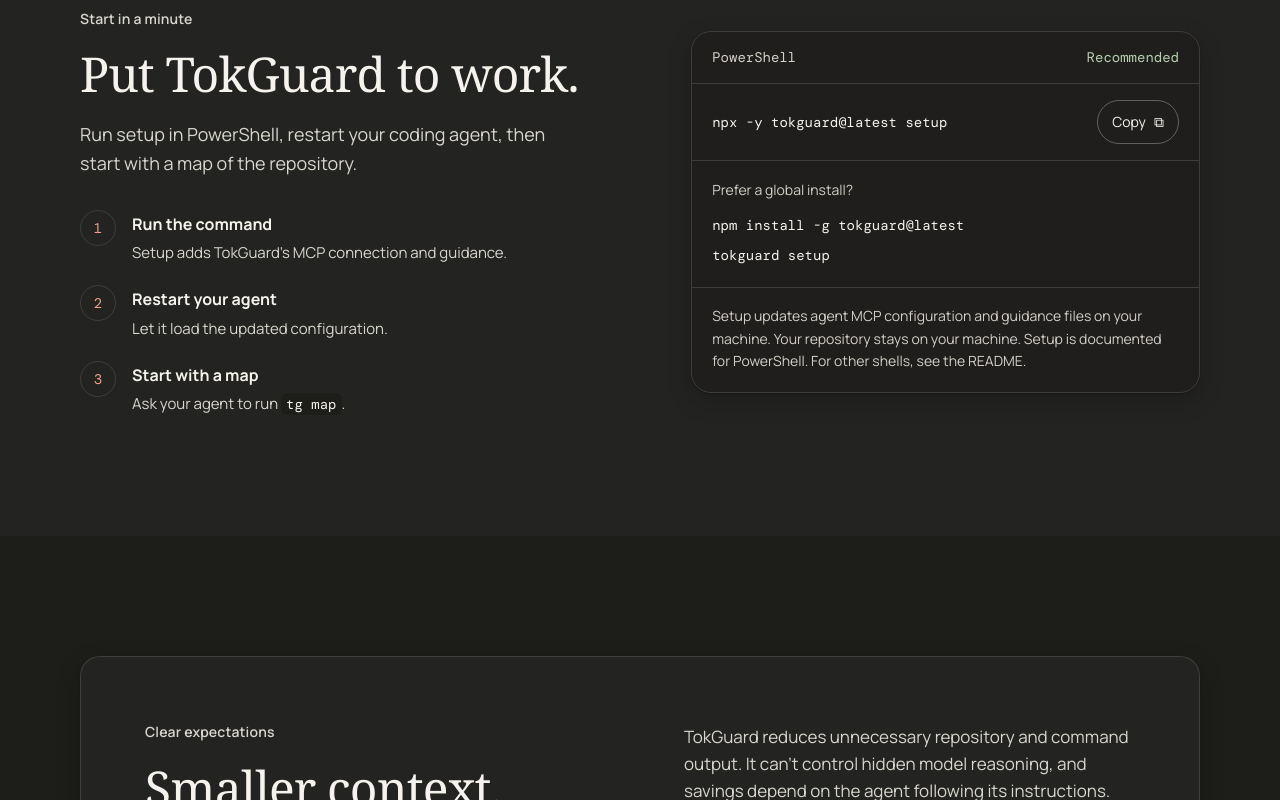
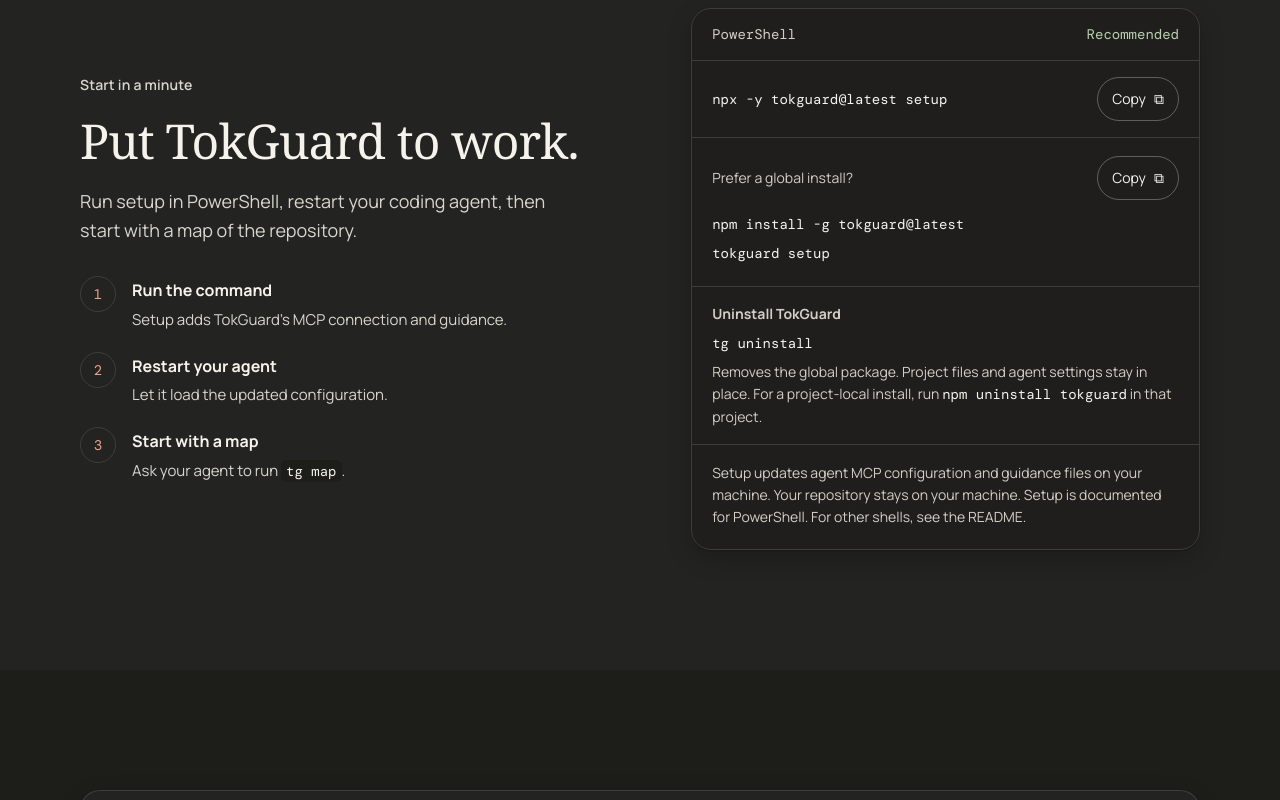
Before and after one commit to Sarthak-madan334/tokguard, a Next.js app in the folder website/: page / in a window 1280 px wide. Shown: the part 6760-7560 px from the top of the page. Built offline with nearby package versions, Linux system fonts and the light colour scheme.

Commit message:
Add website uninstall instructions

```diff
--- a/website/src/app/globals.css
+++ b/website/src/app/globals.css
@@ -229,8 +229,14 @@ code { overflow-wrap: anywhere; }
 .copy-button { display: inline-flex; min-height: 44px; flex: 0 0 auto; align-items: center; gap: 8px; border: 1px solid rgba(245,244,238,.3); border-radius: var(--pill); padding: 8px 14px; background: transparent; color: var(--code-text); cursor: pointer; font-size: 14px; }
 .copy-button:hover { background: rgba(245,244,238,.1); }
 .global-install { border-top: 1px solid rgba(245,244,238,.14); padding: 18px 20px; }
-.global-install p { margin-bottom: 9px; color: #D2CFC6; font-size: 14px; }
+.global-install-head { display: flex; align-items: center; justify-content: space-between; gap: 12px; margin-bottom: 9px; }
+.global-install p { margin: 0; color: #D2CFC6; font-size: 14px; }
 .global-install code { display: inline-block; margin: 3px 0; color: var(--code-text); font-size: 14px; }
+.uninstall-info { display: grid; gap: 7px; border-top: 1px solid rgba(245,244,238,.14); padding: 16px 20px; }
+.uninstall-info > p { margin: 0; color: #D2CFC6; font-size: 14px; font-weight: 700; }
+.uninstall-info > code { width: max-content; color: var(--code-text); font-size: 14px; }
+.uninstall-info > span { color: #D2CFC6; font-size: 14px; line-height: 1.55; }
+.uninstall-info > span code { color: var(--code-text); font-size: 14px; }
 .install-note { margin: 0; border-top: 1px solid rgba(245,244,238,.14); padding: 17px 20px 20px; color: #D2CFC6; font-size: 14px; }
 
 .limits-section { background: var(--surface-2); }
--- a/website/src/app/page.tsx
+++ b/website/src/app/page.tsx
@@ -206,7 +206,11 @@ export default function Home() {
             <div className="install-panel reveal">
               <div className="install-panel-head"><span>PowerShell</span><span>Recommended</span></div>
               <div className="install-command"><code>npx -y tokguard@latest setup</code><CopyCommand command="npx -y tokguard@latest setup" /></div>
-              <div className="global-install"><p>Prefer a global install?</p><code>npm install -g tokguard@latest</code><br /><code>tokguard setup</code></div>
+              <div className="global-install">
+                <div className="global-install-head"><p>Prefer a global install?</p><CopyCommand command={'npm install -g tokguard@latest; tokguard setup'} /></div>
+                <code>npm install -g tokguard@latest</code><br /><code>tokguard setup</code>
+              </div>
+              <div className="uninstall-info"><p>Uninstall TokGuard</p><code>tg uninstall</code><span>Removes the global package. Project files and agent settings stay in place. For a project-local install, run <code>npm uninstall tokguard</code> in that project.</span></div>
               <p className="install-note">Setup updates agent MCP configuration and guidance files on your machine. Your repository stays on your machine. Setup is documented for PowerShell. For other shells, see the <a href="https://github.com/Sarthak-madan334/tokguard#installation" target="_blank" rel="noreferrer">README</a>.</p>
             </div>
           </div>
```
